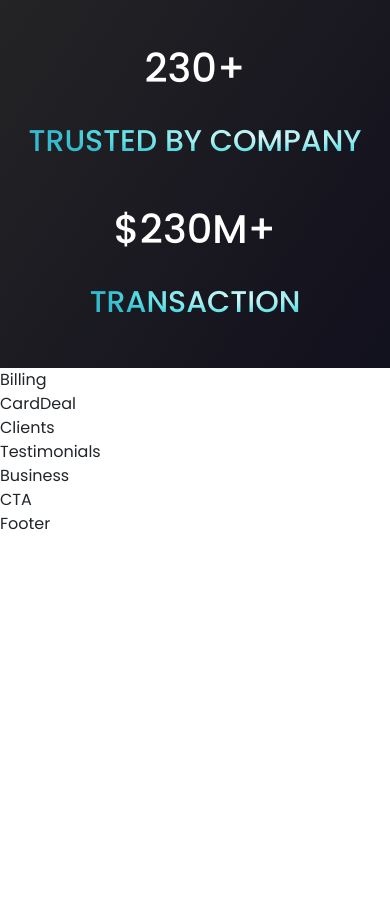
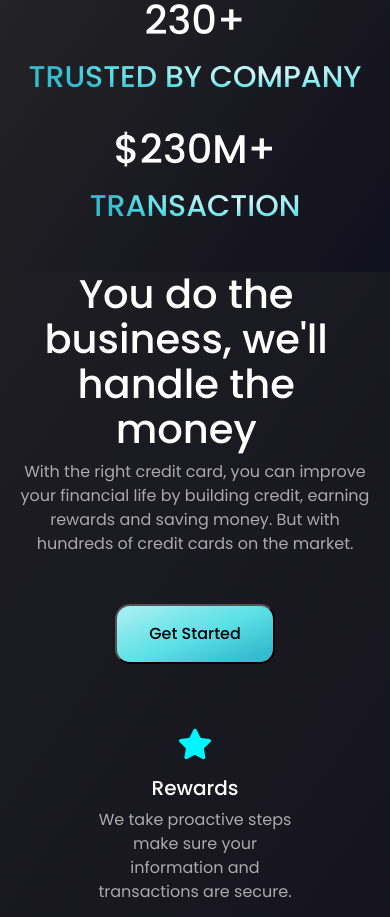
Before and after one commit to 80001/tsk-mngr, a React (Create React App) app in the folder hoobank/: page / in a window 390 px wide. Shown: the part 1080-1997 px from the top of the page. Before the commit the page ends 1616 px from the top, so only its background shows below. Built offline with nearby package versions, Linux system fonts and the light colour scheme.

Commit message:
Add Billing

```diff
--- a/hoobank/src/App.js
+++ b/hoobank/src/App.js
@@ -3,15 +3,15 @@ import "./App.scss";
 
 function App() {
     return (
-        <div className="App">
+        <div className="App bg-discount-gradient">
             <Navbar />
             <Hero />
             <Stats />
             <Billing />
+            <Business />
             <CardDeal />
             <Clients />
             <Testimonials />
-            <Business />
             <CTA />
             <Footer />
         </div>
--- a/hoobank/src/App.scss
+++ b/hoobank/src/App.scss
@@ -123,6 +123,44 @@
         }
     }
 }
+.billing {
+    display: flex;
+    padding: 2rem;
+    justify-content: space-between;
+    &__left {
+        width: 50%;
+        h2 {
+            font-size: 40px;
+            width: 95%;
+        }
+        button {
+            margin: 2rem 0;
+        }
+    }
+    &__right {
+        width: 45%;
+    }
+    &__right-frame {
+        border-radius: 15px;
+        margin: 1rem 0;
+        padding: 1rem 0;
+        &:hover {
+            background: linear-gradient(144.39deg, #ffffff -278.56%, #6d6d6d -78.47%, #11101d 91.61%);
+        }
+        display: flex;
+        justify-content: center;
+        align-items: center;
+        img {
+            margin-right: 2rem;
+        }
+        div {
+            width: 60%;
+            h5 {
+                color: #fff;
+            }
+        }
+    }
+}
 @media screen and (max-width: 850px) {
     .header {
         &__nav {
@@ -187,6 +225,25 @@
             display: none;
         }
     }
+    .billing {
+        flex-direction: column;
+        padding: 0;
+        margin: 0 auto;
+        justify-content: center;
+        align-items: center;
+        text-align: center;
+    }
+    .billing__left,
+    .billing__right {
+        width: 90%;
+    }
+    .billing__right-frame {
+        flex-direction: column;
+        gap: 1rem;
+        img {
+            margin-right: 0;
+        }
+    }
 }
 
 @media screen and (max-width: 650px) {
@@ -196,6 +253,7 @@
     }
     h2 {
         font-size: 25px;
+        line-height: 45px;
     }
     h3 {
         font-size: 20px;
--- a/hoobank/src/components/Billing.jsx
+++ b/hoobank/src/components/Billing.jsx
@@ -1,8 +1,38 @@
 import React from 'react'
+import { send, shield, star } from '../assets'
 
 const Billing = () => {
     return (
-        <div>Billing</div>
+        <div className='billing'>
+            <div className="billing__left">
+                <h2>You do the business, we'll handle the money</h2>
+                <p>With the right credit card, you can improve your financial life by building credit, earning rewards and saving money. But with hundreds of credit cards on the market.</p>
+                <button type="button" className='button bg-blue-gradient'>Get Started</button>
+            </div>
+            <div className="billing__right">
+                <div className="billing__right-frame">
+                    <img src={star} alt="start" />
+                    <div>
+                        <h5>Rewards</h5>
+                        <p>We take proactive steps make sure your information and transactions are secure.</p>
+                    </div>
+                </div>
+                <div className="billing__right-frame">
+                    <img src={shield} alt="start" />
+                    <div>
+                        <h5>100% Secured</h5>
+                        <p>The best credit cards offer some tantalizing combinations of promotions and prizes</p>
+                    </div>
+                </div>
+                <div className="billing__right-frame">
+                    <img src={send} alt="start" />
+                    <div>
+                        <h5>Balance Transfer</h5>
+                        <p>A balance transfer credit card can save you a lot of money in interest charges.</p>
+                    </div>
+                </div>
+            </div>
+        </div>
     )
 }
 
--- a/hoobank/src/components/Navbar.jsx
+++ b/hoobank/src/components/Navbar.jsx
@@ -7,7 +7,9 @@ const Navbar = () => {
     return (
         <header className='header'>
             <div className="header__logo">
-                <img src={logo} alt="logo" />
+                <a href="/">
+                    <img src={logo} alt="logo" />
+                </a>
             </div>
             <ul className="header__nav">
                 <li><a href="#home">Home</a></li>
--- a/hoobank/src/index.css
+++ b/hoobank/src/index.css
@@ -28,7 +28,7 @@ h1 {
     color: #fff;
 }
 h2 {
-    font-size: 52px;
+    font-size: 48px;
     width: 600px;
     line-height: 77px;
     color: #fff;
@@ -51,7 +51,13 @@ h4 {
 }
 p {
     font-size: 16px;
-    color: #fff;
+    color: #aaa;
+}
+.button {
+    padding: 1rem 2rem;
+    border-radius: 15px;
+    font-weight: 500;
+    background: linear-gradient(157.81deg, #def9fa -43.27%, #bef3f5 -21.24%, #9dedf0 12.19%, #7de7eb 29.82%, #5ce1e6 51.94%, #33bbcf 90.29%);
 }
 .text-gradient {
     background: radial-gradient(64.18% 64.18% at 71.16% 35.69%, #def9fa 0.89%, #bef3f5 17.23%, #9dedf0 42.04%, #7de7eb 55.12%, #5ce1e6 71.54%, #33bbcf 100%);
```
